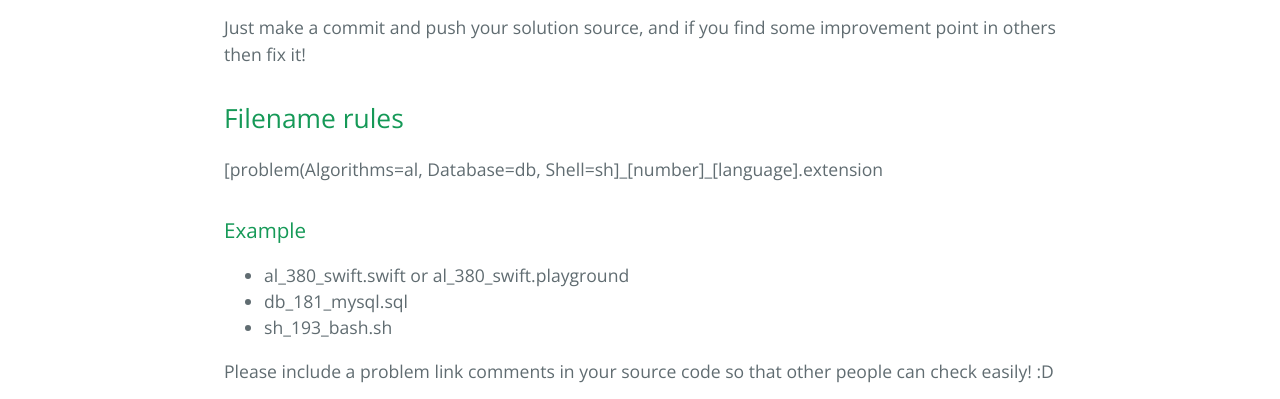
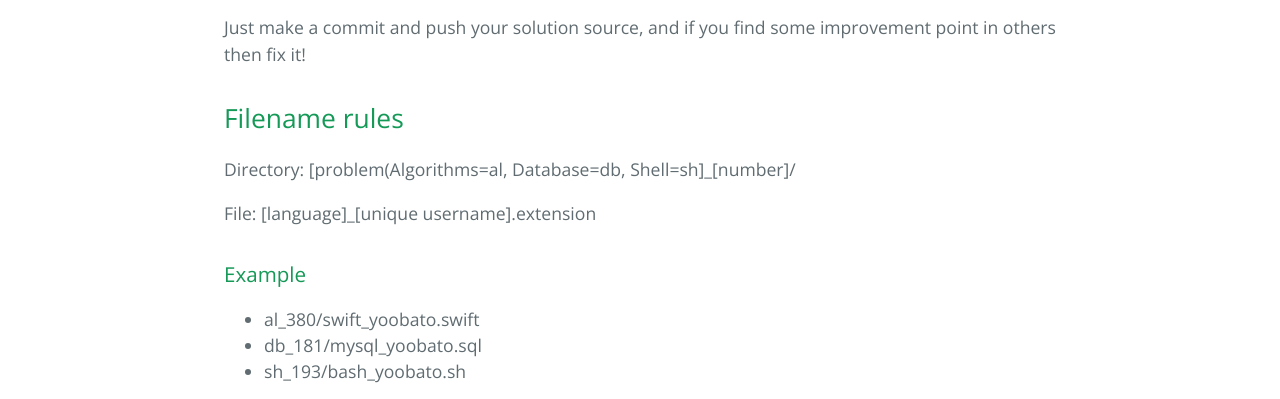
Before and after one commit to yoobato/LeetCode, a plain HTML site: page index.html in a window 1280 px wide. Shown: the part 541-940 px from the top of the page. Drawn offline with nearby package versions, Linux system fonts and the light colour scheme.

Commit message:
Create gh-pages branch via GitHub

```diff
--- a/index.html
+++ b/index.html
@@ -32,15 +32,17 @@ then fix it!</p>
 <h2>
 <a id="filename-rules" class="anchor" href="#filename-rules" aria-hidden="true"><span aria-hidden="true" class="octicon octicon-link"></span></a>Filename rules</h2>
 
-<p>[problem(Algorithms=al, Database=db, Shell=sh]_[number]_[language].extension</p>
+<p>Directory: [problem(Algorithms=al, Database=db, Shell=sh]_[number]/</p>
+
+<p>File: [language]_[unique username].extension</p>
 
 <h3>
 <a id="example" class="anchor" href="#example" aria-hidden="true"><span aria-hidden="true" class="octicon octicon-link"></span></a>Example</h3>
 
 <ul>
-<li>al_380_swift.swift or al_380_swift.playground</li>
-<li>db_181_mysql.sql</li>
-<li>sh_193_bash.sh</li>
+<li>al_380/swift_yoobato.swift</li>
+<li>db_181/mysql_yoobato.sql</li>
+<li>sh_193/bash_yoobato.sh</li>
 </ul>
 
 <p>Please include a problem link comments in your source code so that other people can check easily! :D</p>
--- a/params.json
+++ b/params.json
@@ -1,6 +1,6 @@
 {
   "name": "Leetcode",
   "tagline": "Crowd solution for LeetCode",
-  "body": "# LeetCode\r\nCrowd solution for [LeetCode](https://leetcode.com/).\r\nWe believe there are no perfect algorithm, always better algorithm exist.\r\nWe want to find better and even better solution for LeetCode with crowd sourcing.\r\n\r\nJust make a commit and push your solution source, and if you find some improvement point in others\r\nthen fix it!\r\n\r\n## Filename rules\r\n[problem(Algorithms=al, Database=db, Shell=sh]\\_[number]\\_[language].extension\r\n\r\n### Example\r\n* al_380_swift.swift or al_380_swift.playground\r\n* db_181_mysql.sql\r\n* sh_193_bash.sh\r\n\r\nPlease include a problem link comments in your source code so that other people can check easily! :D",
+  "body": "# LeetCode\r\nCrowd solution for [LeetCode](https://leetcode.com/).\r\nWe believe there are no perfect algorithm, always better algorithm exist.\r\nWe want to find better and even better solution for LeetCode with crowd sourcing.\r\n\r\nJust make a commit and push your solution source, and if you find some improvement point in others\r\nthen fix it!\r\n\r\n## Filename rules\r\nDirectory: [problem(Algorithms=al, Database=db, Shell=sh]_[number]/\r\n\r\nFile: [language]_[unique username].extension\r\n\r\n### Example\r\n* al_380/swift_yoobato.swift\r\n* db_181/mysql_yoobato.sql\r\n* sh_193/bash_yoobato.sh\r\n\r\nPlease include a problem link comments in your source code so that other people can check easily! :D\r\n",
   "note": "Don't delete this file! It's used internally to help with page regeneration."
 }
```
